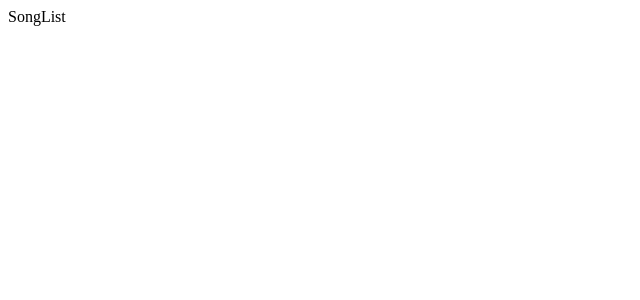
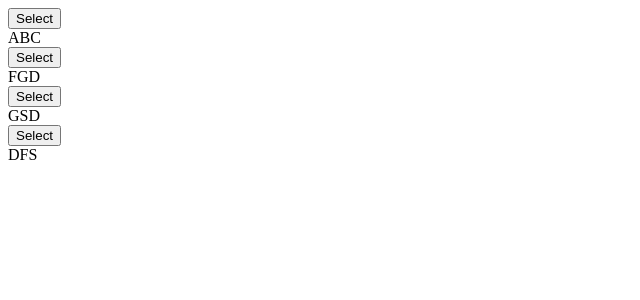
Before and after one commit to codeWithAshith/React-Redux-Course, a React (Create React App) app: page / in a window 1280 px wide. Shown: the top 300 px of the page, without its empty margins (0-640 px from the left). Built offline with nearby package versions, Linux system fonts and the light colour scheme; the HTML template or start-up script is replaced by a standard one.

Commit message:
05. Rendering Songs

```diff
--- a/src/App.jsx
+++ b/src/App.jsx
@@ -2,8 +2,12 @@
 
 const App = () => {
   return (
-    <div>
-      <SongList />
+    <div className="ui container grid">
+      <div className="ui row">
+        <div className="column eight wide">
+          <SongList />
+        </div>
+      </div>
     </div>
   );
 };
--- a/src/components/SongList.jsx
+++ b/src/components/SongList.jsx
@@ -1,14 +1,25 @@
 import React from "react";
 import { connect } from "react-redux";
 
-const SongList = () => {
-  return <div>SongList</div>;
+const SongList = (props) => {
+  return (
+    <div className="ui divided list">
+      {props.songs.map((song) => {
+        return (
+          <div className="item" key={song.title}>
+            <div className="right floated content">
+              <button className="ui button primary">Select</button>
+            </div>
+            <div className="content">{song.title}</div>
+          </div>
+        );
+      })}
+    </div>
+  );
 };
 
 const mapsStateToProps = (state) => {
-  console.log(state);
-
-  return state;
+  return { songs: state.songs };
 };
 
 export default connect(mapsStateToProps)(SongList);
```
